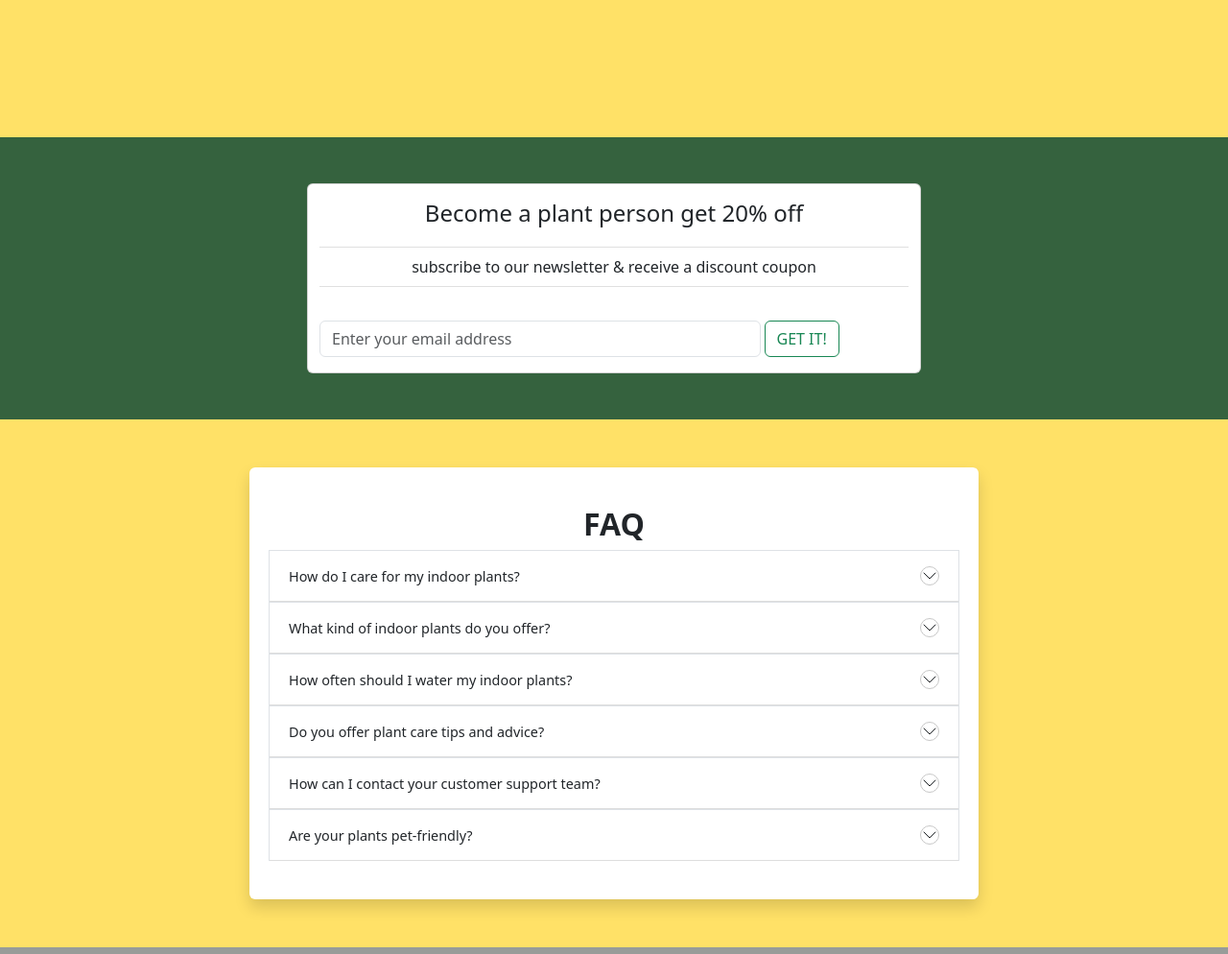
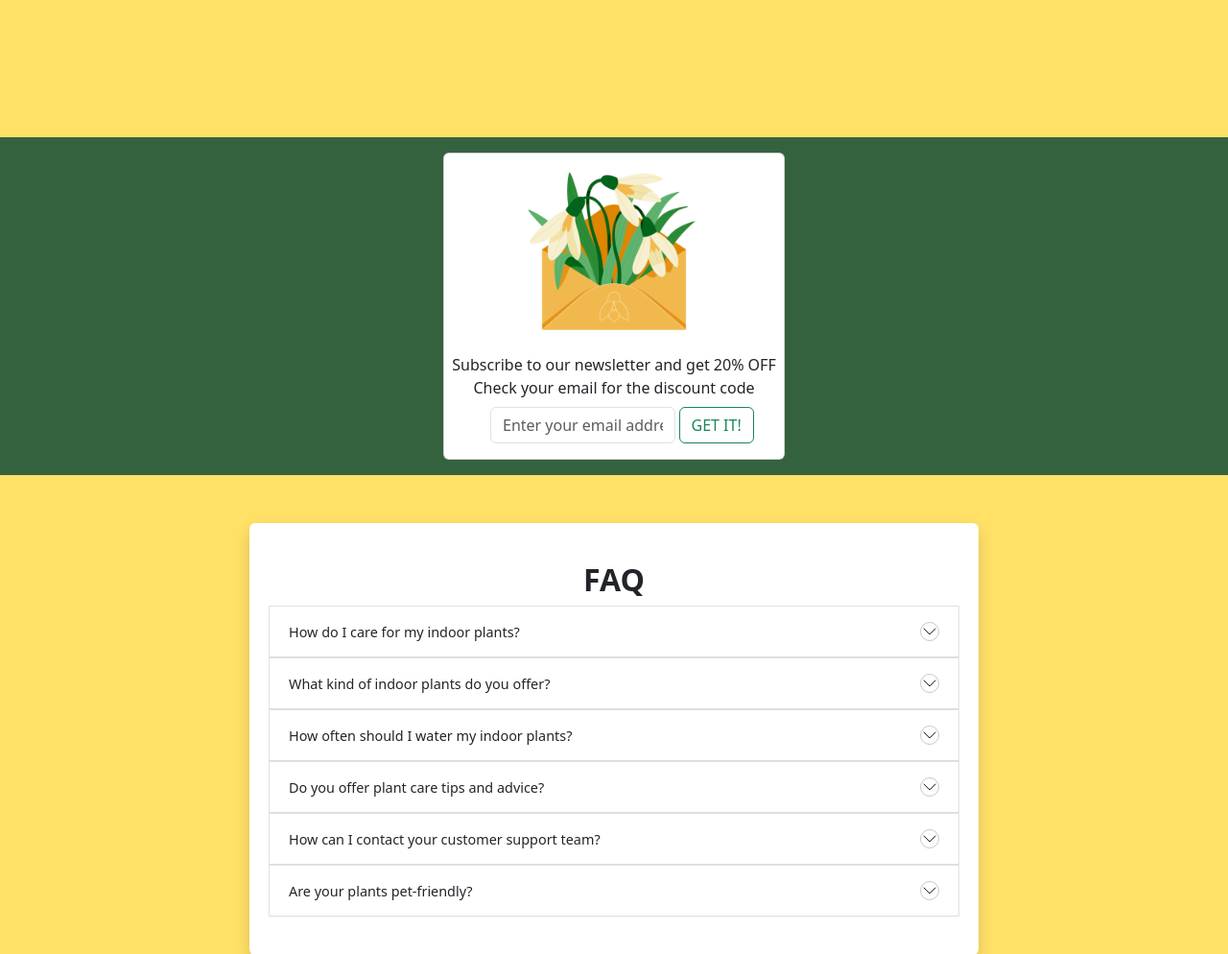
Before and after one commit to viktor-codes/puravida, a Django app: page / in a window 1280 px wide. Shown: the part 945-1939 px from the top of the page at 96% size. Run offline with Django 3.2, Linux system fonts and the light colour scheme; some libraries are stand-ins or nearby versions; some web fonts are replaced.

Commit message:
Corrected newsletter section

```diff
--- a/newsletter/templates/newsletter/coupone.txt
+++ b/newsletter/templates/newsletter/coupone.txt
@@ -3,4 +3,4 @@ Thank you for subscribing
 A heartfelt welcome to the Pura Vida
 community!
 We're thrilled to have you on board and to share our passion for all things green with you.
-Enjoy 10% OFF using code PURAVIDA10.
+Enjoy 10% OFF using code PURAVIDA20.
--- a/newsletter/templates/newsletter/newsletter.html
+++ b/newsletter/templates/newsletter/newsletter.html
@@ -17,16 +17,27 @@
     <div class="container">
         <div class="row justify justify-content-center">
             <div class="col-12 col-lg-9 col-xl-8">
-                <div class="card m-5">
-                    <div class="container">
+                <div class="row d-flex justify-content-center align-items-center rows">
+
+                    <div class="col-md-6">
+
+
+                        <div class="card my-3">
+
+
+                            <div class="text-center">
+
+                                <img src="{{ MEDIA_URL }}envelope.jpg" width="200">
+                                <span class="d-block m-2">
+                                    Subscribe to our newsletter and get 20% OFF
+                                    <br>
+                                    Check your email for the discount code
+                                </span>
+
+                                <div class="mx-5">
+
+
                                     <div class="row">
-                            <div class="col-md-12">
-                                <h4 class="text-center mt-3">Become a plant person get 20% off</h4>
-                                <p class="text-center sub-heading">
-                                    subscribe to our newsletter & receive a discount coupon
-                                </p>
-                            </div>
-                        </div>
                                         <form method="POST" action="{% url 'subscribe' %}" class="">
                                             <div class="row gx-1">
                                                 <div class="col-9">
@@ -39,6 +50,19 @@
                                             </div>
                                         </form>
                                     </div>
+
+
+                                </div>
+
+                            </div>
+
+                        </div>
+
+                    </div>
+
+
+
+
                 </div>
             </div>
         </div>
--- a/static/css/base.css
+++ b/static/css/base.css
@@ -548,6 +548,21 @@ input[type=number] {
     }
 }
 
-.cart {
-    margin-bottom: 5vh;
+.form-control:focus {
+    color: #495057;
+    background-color: #fff;
+    border-color: #f9a826;
+    outline: 0;
+    box-shadow: none;
 }
+
+
+.border-rad {
+
+    border-top-right-radius: 28px;
+    border-bottom-right-radius: 28px;
+
+    color: #fff;
+    background-color: #f9a826;
+    border-color: #f9a826;
+}
```
Also changed, not shown: media/envelope.jpg (added), 1 other file. Lines whose indentation alone changed are shown as unchanged.
